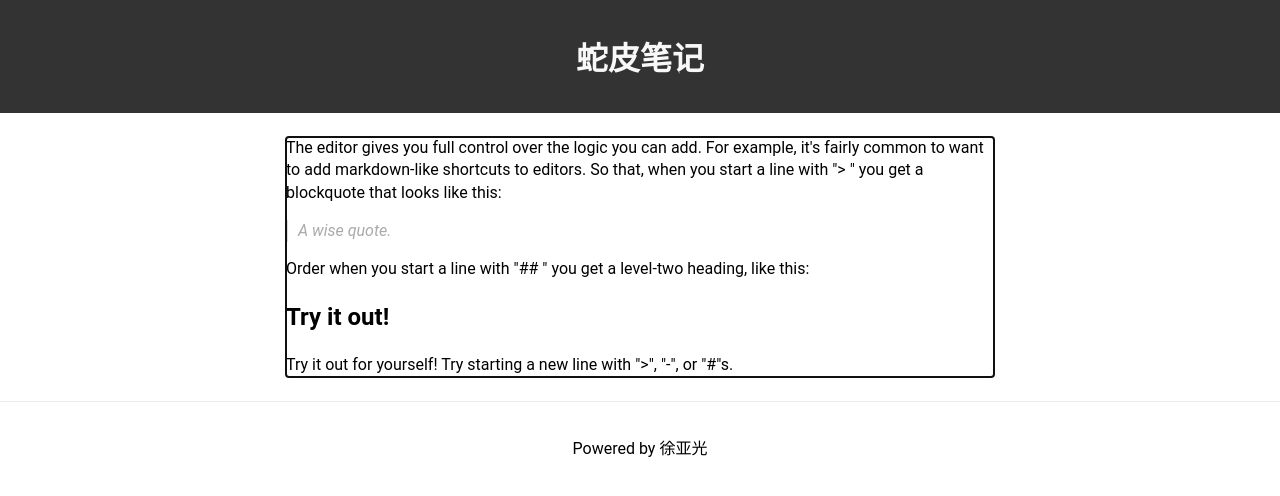
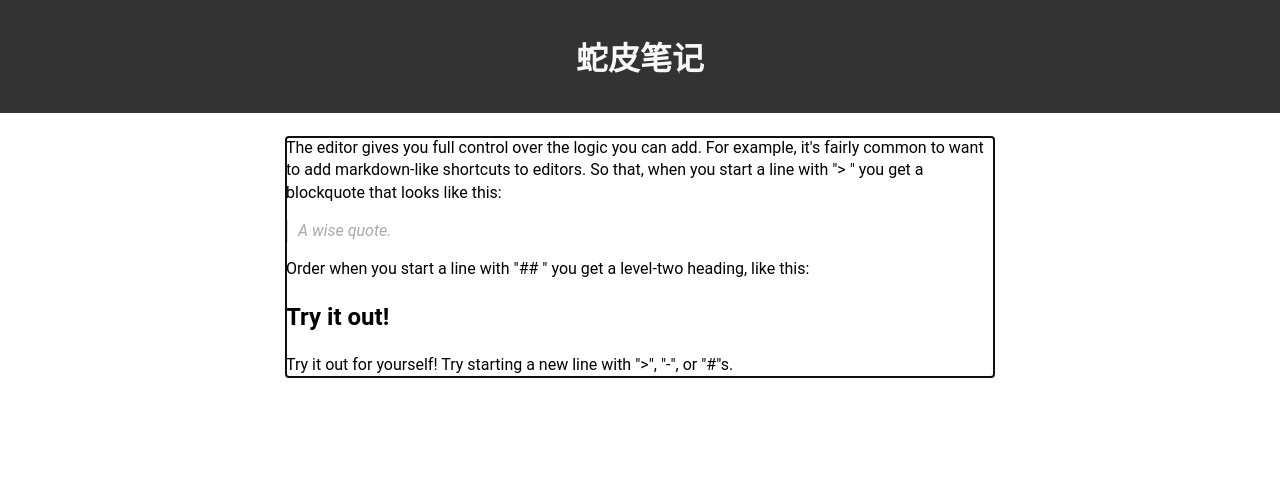
Before and after one commit to sunOpar/foodie, a Next.js app: page / in a window 1280 px wide. Shown: the top 496 px of the page. Built offline with nearby package versions, Linux system fonts and the light colour scheme.

Commit message:
feat: remove footer

```diff
--- a/src/features/home/HomeFooter.tsx
+++ /dev/null
@@ -1,18 +0,0 @@
-import React from 'react'
-import styled from 'styled-components'
-
-const StyledFooter = styled.div`
-  display: flex;
-  align-items: center;
-  flex-direction: row;
-  height: 10vh;
-  justify-content: center;
-  padding-top: 12px;
-  outline: none;
-  border-top: 1px solid rgb(234, 234, 234);
-  flex: 0 0 auto;
-`
-
-export default function HomeFooter() {
-  return <StyledFooter>Powered by 徐亚光</StyledFooter>
-}
--- a/src/features/home/index.tsx
+++ b/src/features/home/index.tsx
@@ -1,6 +1,5 @@
 import styled from 'styled-components'
 import Header from './Header'
-import HomeFooter from './HomeFooter'
 import MyEditor from './MyEditor'
 
 const EditorWrap = styled.div`
@@ -17,7 +16,6 @@ const HomeView = () => {
       <EditorWrap>
         <MyEditor />
       </EditorWrap>
-      <HomeFooter />
     </div>
   )
 }
```
